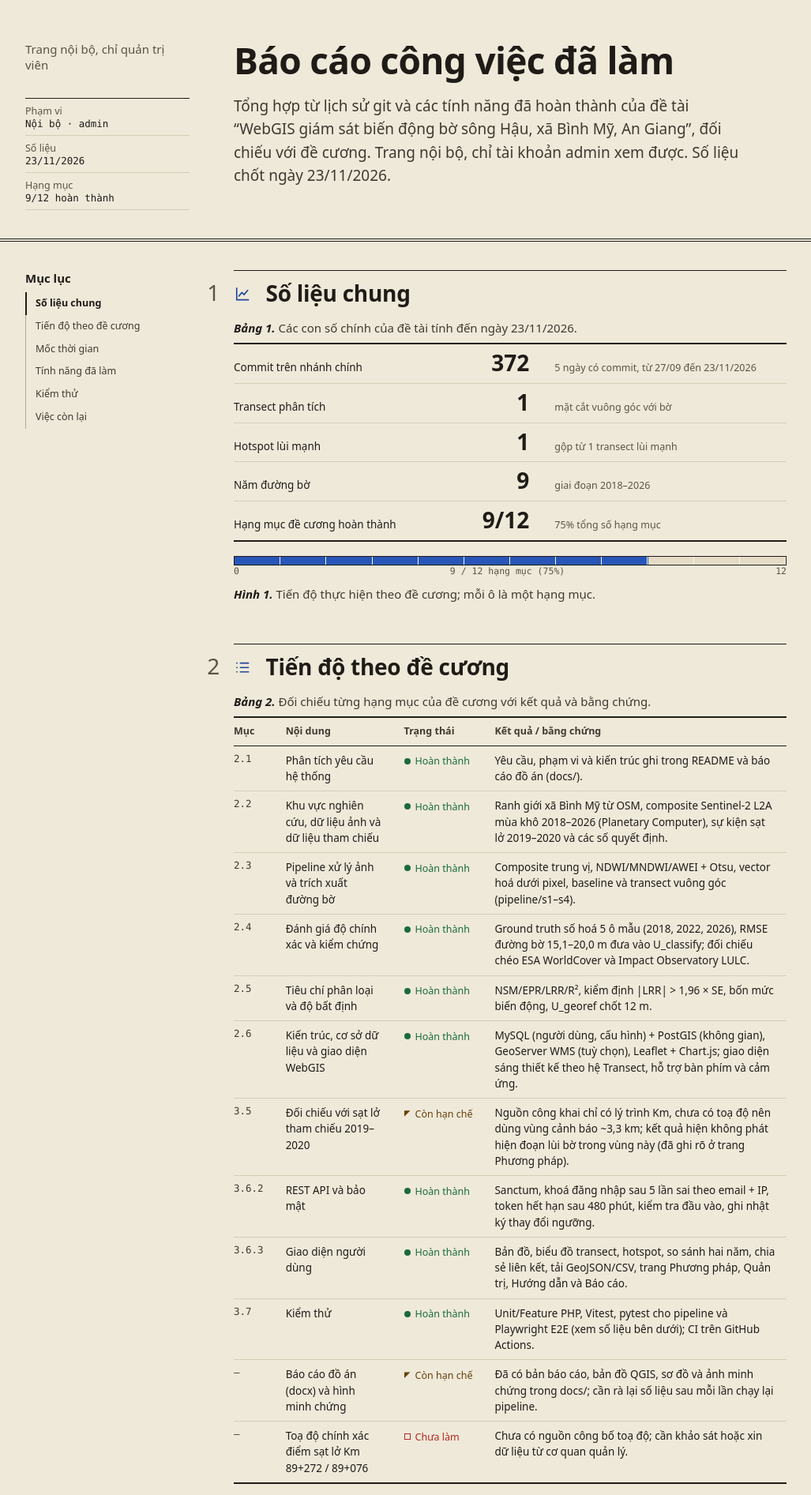
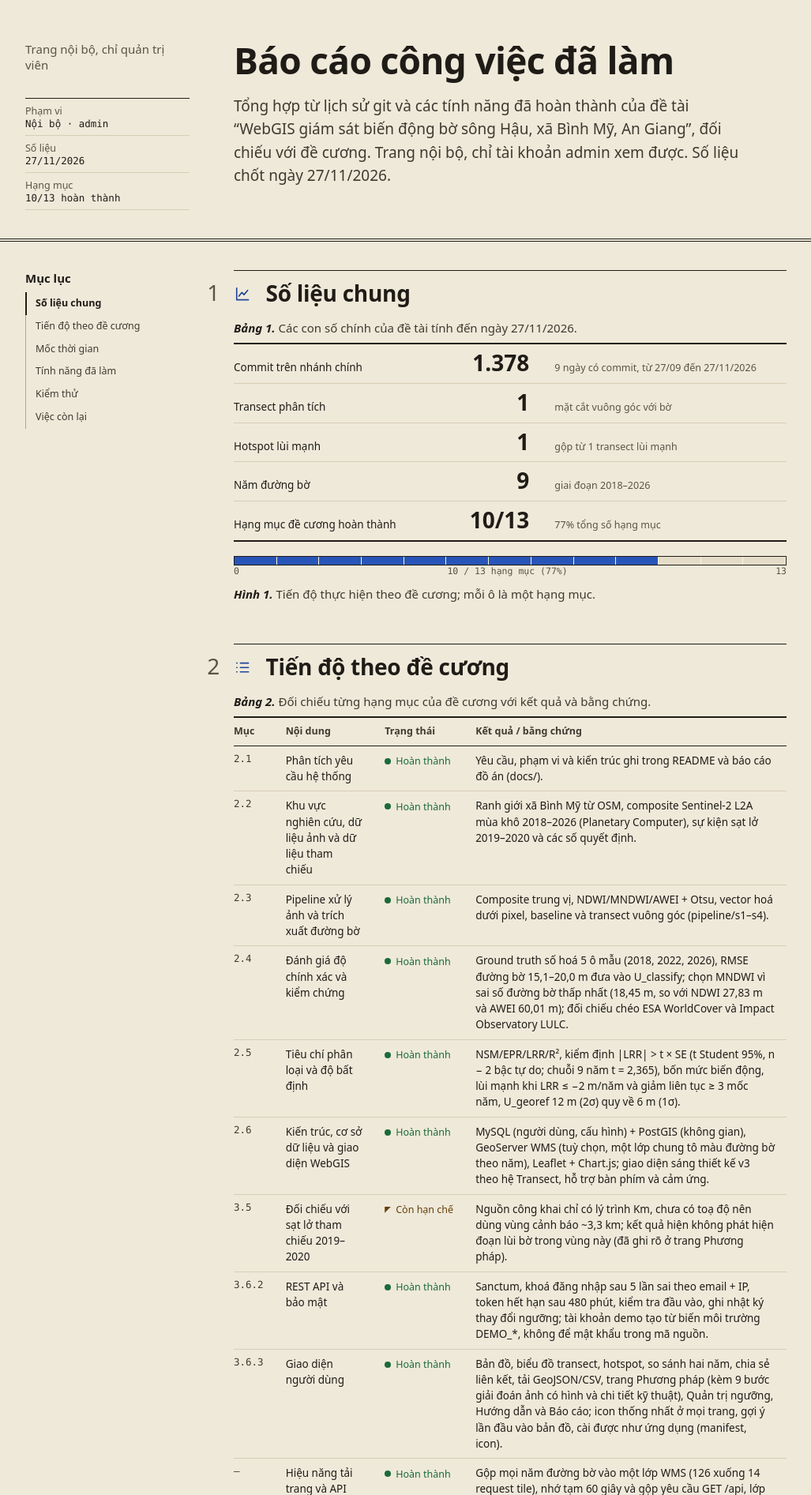
Before and after one commit to nvs15122k4/web-gis, a Laravel app: template web/resources/views/report/index.blade.php in a window 1280 px wide. Shown: the part 56-1949 px from the top of the page at 79% size, without its empty margins (126-1153 px from the left). Run offline with Laravel 12, Linux system fonts and the light colour scheme; the template is opened without the code that fills it: most values are stand-ins (such as "Sample title", 1, 10 or a date in 2020); style sheets or scripts are compiled from the project's sources; some libraries are stand-ins or nearby versions.

Commit message:
feat(web): cập nhật nội dung và số liệu trang báo cáo theo bản v3

```diff
--- a/web/resources/views/report/index.blade.php
+++ b/web/resources/views/report/index.blade.php
@@ -4,12 +4,13 @@
         ['2.1', 'Phân tích yêu cầu hệ thống', 'done', 'Yêu cầu, phạm vi và kiến trúc ghi trong README và báo cáo đồ án (docs/).'],
         ['2.2', 'Khu vực nghiên cứu, dữ liệu ảnh và dữ liệu tham chiếu', 'done', 'Ranh giới xã Bình Mỹ từ OSM, composite Sentinel-2 L2A mùa khô 2018–2026 (Planetary Computer), sự kiện sạt lở 2019–2020 và các số quyết định.'],
         ['2.3', 'Pipeline xử lý ảnh và trích xuất đường bờ', 'done', 'Composite trung vị, NDWI/MNDWI/AWEI + Otsu, vector hoá dưới pixel, baseline và transect vuông góc (pipeline/s1–s4).'],
-        ['2.4', 'Đánh giá độ chính xác và kiểm chứng', 'done', 'Ground truth số hoá 5 ô mẫu (2018, 2022, 2026), RMSE đường bờ 15,1–20,0 m đưa vào U_classify; đối chiếu chéo ESA WorldCover và Impact Observatory LULC.'],
-        ['2.5', 'Tiêu chí phân loại và độ bất định', 'done', 'NSM/EPR/LRR/R², kiểm định |LRR| > 1,96 × SE, bốn mức biến động, U_georef chốt 12 m.'],
-        ['2.6', 'Kiến trúc, cơ sở dữ liệu và giao diện WebGIS', 'done', 'MySQL (người dùng, cấu hình) + PostGIS (không gian), GeoServer WMS (tuỳ chọn), Leaflet + Chart.js; giao diện sáng thiết kế theo hệ Transect, hỗ trợ bàn phím và cảm ứng.'],
+        ['2.4', 'Đánh giá độ chính xác và kiểm chứng', 'done', 'Ground truth số hoá 5 ô mẫu (2018, 2022, 2026), RMSE đường bờ 15,1–20,0 m đưa vào U_classify; chọn MNDWI vì sai số đường bờ thấp nhất (18,45 m, so với NDWI 27,83 m và AWEI 60,01 m); đối chiếu chéo ESA WorldCover và Impact Observatory LULC.'],
+        ['2.5', 'Tiêu chí phân loại và độ bất định', 'done', 'NSM/EPR/LRR/R², kiểm định |LRR| > t × SE (t Student 95%, n − 2 bậc tự do; chuỗi 9 năm t = 2,365), bốn mức biến động, lùi mạnh khi LRR ≤ −2 m/năm và giảm liên tục ≥ 3 mốc năm, U_georef 12 m (2σ) quy về 6 m (1σ).'],
+        ['2.6', 'Kiến trúc, cơ sở dữ liệu và giao diện WebGIS', 'done', 'MySQL (người dùng, cấu hình) + PostGIS (không gian), GeoServer WMS (tuỳ chọn, một lớp chung tô màu đường bờ theo năm), Leaflet + Chart.js; giao diện sáng thiết kế v3 theo hệ Transect, hỗ trợ bàn phím và cảm ứng.'],
         ['3.5', 'Đối chiếu với sạt lở tham chiếu 2019–2020', 'part', 'Nguồn công khai chỉ có lý trình Km, chưa có toạ độ nên dùng vùng cảnh báo ~3,3 km; kết quả hiện không phát hiện đoạn lùi bờ trong vùng này (đã ghi rõ ở trang Phương pháp).'],
-        ['3.6.2', 'REST API và bảo mật', 'done', 'Sanctum, khoá đăng nhập sau 5 lần sai theo email + IP, token hết hạn sau 480 phút, kiểm tra đầu vào, ghi nhật ký thay đổi ngưỡng.'],
-        ['3.6.3', 'Giao diện người dùng', 'done', 'Bản đồ, biểu đồ transect, hotspot, so sánh hai năm, chia sẻ liên kết, tải GeoJSON/CSV, trang Phương pháp, Quản trị, Hướng dẫn và Báo cáo.'],
+        ['3.6.2', 'REST API và bảo mật', 'done', 'Sanctum, khoá đăng nhập sau 5 lần sai theo email + IP, token hết hạn sau 480 phút, kiểm tra đầu vào, ghi nhật ký thay đổi ngưỡng; tài khoản demo tạo từ biến môi trường DEMO_*, không để mật khẩu trong mã nguồn.'],
+        ['3.6.3', 'Giao diện người dùng', 'done', 'Bản đồ, biểu đồ transect, hotspot, so sánh hai năm, chia sẻ liên kết, tải GeoJSON/CSV, trang Phương pháp (kèm 9 bước giải đoán ảnh có hình và chi tiết kỹ thuật), Quản trị ngưỡng, Hướng dẫn và Báo cáo; icon thống nhất ở mọi trang, gợi ý lần đầu vào bản đồ, cài được như ứng dụng (manifest, icon).'],
+        ['—', 'Hiệu năng tải trang và API', 'done', 'Gộp mọi năm đường bờ vào một lớp WMS (126 xuống 14 request tile), nhớ tạm 60 giây và gộp yêu cầu GET /api, lớp transect/hotspot và Chart.js chỉ tải khi cần, truy vấn GeoJSON bỏ cột geom nguyên bản, cache asset và nén trên Apache.'],
         ['3.7', 'Kiểm thử', 'done', 'Unit/Feature PHP, Vitest, pytest cho pipeline và Playwright E2E (xem số liệu bên dưới); CI trên GitHub Actions.'],
         ['—', 'Báo cáo đồ án (docx) và hình minh chứng', 'part', 'Đã có bản báo cáo, bản đồ QGIS, sơ đồ và ảnh minh chứng trong docs/; cần rà lại số liệu sau mỗi lần chạy lại pipeline.'],
         ['—', 'Toạ độ chính xác điểm sạt lở Km 89+272 / 89+076', 'todo', 'Chưa có nguồn công bố toạ độ; cần khảo sát hoặc xin dữ liệu từ cơ quan quản lý.'],
@@ -33,10 +34,10 @@
         <p class="eyebrow">Trang nội bộ, chỉ quản trị viên</p>
         <h1>Báo cáo công việc đã làm</h1>
         <p class="lead">Tổng hợp từ lịch sử git và các tính năng đã hoàn thành của đề tài “WebGIS giám sát biến động bờ sông Hậu, xã Bình Mỹ, An Giang”,
-        đối chiếu với đề cương. Trang nội bộ, chỉ tài khoản admin xem được. Số liệu chốt ngày 23/11/2026.</p>
+        đối chiếu với đề cương. Trang nội bộ, chỉ tài khoản admin xem được. Số liệu chốt ngày 27/11/2026.</p>
         <dl class="page-stamp" aria-label="Thông tin tài liệu">
             <div><dt>Phạm vi</dt><dd>Nội bộ · admin</dd></div>
-            <div><dt>Số liệu</dt><dd>23/11/2026</dd></div>
+            <div><dt>Số liệu</dt><dd>27/11/2026</dd></div>
             <div><dt>Hạng mục</dt><dd>{{ $done }}/{{ $total }} hoàn thành</dd></div>
         </dl>
     </div>
@@ -56,9 +57,9 @@
     <section id="so-lieu">
         <h2>@include('partials.icon', ['name' => 'chart', 'class' => 'ico h-ico']) Số liệu chung</h2>
         <table class="stats">
-            <caption>Các con số chính của đề tài tính đến ngày 23/11/2026.</caption>
+            <caption>Các con số chính của đề tài tính đến ngày 27/11/2026.</caption>
             <tbody>
-                <tr><th scope="row">Commit trên nhánh chính</th><td class="v">372</td><td class="n">5 ngày có commit, từ 27/09 đến 23/11/2026</td></tr>
+                <tr><th scope="row">Commit trên nhánh chính</th><td class="v">1.378</td><td class="n">9 ngày có commit, từ 27/09 đến 27/11/2026</td></tr>
                 <tr><th scope="row">Transect phân tích</th><td class="v">{{ $transectCount }}</td><td class="n">mặt cắt vuông góc với bờ</td></tr>
                 <tr><th scope="row">Hotspot lùi mạnh</th><td class="v">{{ $hotspotCount }}</td><td class="n">gộp từ {{ $severeCount }} transect lùi mạnh</td></tr>
                 <tr><th scope="row">Năm đường bờ</th><td class="v">9</td><td class="n">giai đoạn 2018–2026</td></tr>
@@ -102,9 +103,18 @@
             <li><time datetime="2026-11-07">07/11/2026 — 121 commit</time>
                 Vector hoá đường bờ dưới pixel và chạy lại kết quả; đưa RMSE ground truth vào độ bất định; bổ sung mạnh kiểm thử;
                 sửa lỗi API (bbox dạng mảng, id quá lớn, ngưỡng âm/quá dài); khoá đăng nhập sai và token hết hạn.</li>
-            <li><time datetime="2026-11-23">23/11/2026 — 35 commit</time>
+            <li><time datetime="2026-11-23">23/11/2026 — 147 commit</time>
                 Truy cập: liên kết bỏ qua điều hướng, focus, vùng chạm 44 px, giảm chuyển động, tương phản; giao diện sáng thống nhất theo hệ Transect (bỏ chế độ tối);
-                kiểm thử JavaScript; thêm trang Hướng dẫn sử dụng và Báo cáo công việc (trang này).</li>
+                kiểm thử JavaScript; thêm trang Hướng dẫn sử dụng và Báo cáo công việc (trang này); chốt trước tiêu chí phân loại (ngưỡng lùi mạnh tuyệt đối, độ tin cậy 95%, U_georef quy về 1σ).</li>
+            <li><time datetime="2026-11-24">24/11/2026 — 114 commit</time>
+                Dải tiêu đề trang Giới thiệu &amp; phương pháp, lớp nền Việt Nam từ Natural Earth, cache công khai kèm ETag cho API đọc, kiểm tra sức khoẻ /healthz và trạng thái GeoServer.</li>
+            <li><time datetime="2026-11-25">25/11/2026 — 43 commit</time>
+                Thiết kế lại giao diện: design tokens mới, viết lại thanh thời gian, khung cho màn hình nhỏ và trang đăng nhập.</li>
+            <li><time datetime="2026-11-26">26/11/2026 — 614 commit</time>
+                Giao diện v3: tìm kiếm, bảng thuộc tính và cây lớp theo phong cách atlas, phông hệ thống; nạp đường bờ chính từ bản QGIS giải đoán cùng các đường bờ đối chứng (Sentinel-2 C1, Landsat) và phân tích độ nhạy; cấu hình lớp lưu ở cơ sở dữ liệu.</li>
+            <li><time datetime="2026-11-27">27/11/2026 — 123 commit</time>
+                Tăng tốc tải trang (một lớp WMS cho mọi năm, nhớ tạm API, tải chậm lớp và biểu đồ); icon cho các trang phụ, icon tab và manifest; gợi ý lần đầu vào bản đồ;
+                9 bước giải đoán ảnh ở trang Phương pháp; tài khoản demo qua biến môi trường; README và ảnh giao diện v3.</li>
         </ol>
     </section>
 
@@ -113,21 +123,22 @@
         <h3>@include('partials.icon', ['name' => 'code', 'class' => 'ico h-ico']) Pipeline (Python)</h3>
         <ul>
             <li>Tải Sentinel-2 L2A, lọc mây bằng SCL, composite trung vị mùa khô tháng 1–3.</li>
-            <li>Chỉ số nước NDWI/MNDWI/AWEI, ngưỡng Otsu, vector hoá đường bờ cắt theo ranh giới xã.</li>
-            <li>Baseline, transect cách đều, NSM/EPR/LRR/R², độ bất định, phân loại Mục 2.5, gom hotspot lùi mạnh.</li>
+            <li>Chỉ số nước NDWI/MNDWI/AWEI so sánh trên ground truth, chọn MNDWI; ngưỡng Otsu, vector hoá đường bờ cắt theo ranh giới xã.</li>
+            <li>Baseline, transect cách đều, NSM/EPR/LRR/R² kèm khoảng tin cậy 95% của LRR, độ bất định, phân loại Mục 2.5, gom hotspot lùi mạnh.</li>
             <li>Đánh giá Precision/Recall/F1/IoU và RMSE từ ground truth số hoá; đối chiếu chéo sản phẩm phủ bề mặt độc lập.</li>
         </ul>
         <h3>@include('partials.icon', ['name' => 'map', 'class' => 'ico h-ico']) Ứng dụng web (Laravel)</h3>
         <ul>
             <li>REST API tra cứu đường bờ, transect, hotspot, sự kiện tham chiếu, thống kê; xuất GeoJSON/CSV.</li>
-            <li>Bản đồ tương tác: lớp bản đồ (GeoJSON từ API, hoặc WMS khi có GeoServer), tô màu theo mức biến động, so sánh hai năm, lọc hotspot, chia sẻ liên kết.</li>
-            <li>Trang Phương pháp, Quản trị ngưỡng (có nhật ký), Hướng dẫn sử dụng và Báo cáo công việc (chỉ admin, chặn phía máy chủ).</li>
-            <li>Giao diện sáng theo hệ thiết kế Transect (lưới 1 px, Cobalt/Vermilion), hỗ trợ bàn phím, trình đọc màn hình, màn hình cảm ứng và bố cục điện thoại dạng bottom sheet.</li>
+            <li>Bản đồ tương tác: lớp bản đồ (GeoJSON từ API, hoặc WMS khi có GeoServer), tô màu theo mức biến động, đường bờ nhiều năm trong một lớp, so sánh hai năm, lọc hotspot, tìm kiếm, bảng thuộc tính, chia sẻ liên kết.</li>
+            <li>Trang Phương pháp (9 bước giải đoán ảnh), Quản trị ngưỡng (có nhật ký), Hướng dẫn sử dụng và Báo cáo công việc (chỉ admin, chặn phía máy chủ).</li>
+            <li>Giao diện sáng theo hệ thiết kế Transect (lưới 1 px, Cobalt/Vermilion), hỗ trợ bàn phím, trình đọc màn hình, màn hình cảm ứng, bố cục điện thoại dạng bottom sheet và cài được như ứng dụng web.</li>
         </ul>
         <h3>@include('partials.icon', ['name' => 'server', 'class' => 'ico h-ico']) Hạ tầng</h3>
         <ul>
             <li>GeoServer (tuỳ chọn) với style SLD và layer group nền bản đồ tự phục vụ; PostGIS cho dữ liệu không gian, MySQL cho người dùng và cấu hình.</li>
             <li>CI GitHub Actions; E2E chạy trên CSDL và workspace GeoServer riêng.</li>
+            <li>Cấu hình cache và nén cho máy chủ Apache; tài khoản demo seed từ biến môi trường <code>DEMO_*</code>.</li>
         </ul>
     </section>
 
@@ -136,19 +147,20 @@
         <div class="table-wrap"><table>
             <caption>Các bộ kiểm thử của dự án.</caption>
             <tr><th>Loại</th><th>Công cụ</th><th>Quy mô</th></tr>
-            <tr><td>Unit + Feature (PHP)</td><td>PHPUnit</td><td>hơn 530 phương thức kiểm thử</td></tr>
-            <tr><td>JavaScript giao diện</td><td>Vitest</td><td>120 ca</td></tr>
-            <tr><td>Pipeline</td><td>pytest</td><td>73 ca</td></tr>
-            <tr><td>Đầu–cuối</td><td>Playwright (Chromium, Firefox, WebKit)</td><td>134 kịch bản</td></tr>
+            <tr><td>Unit + Feature (PHP)</td><td>PHPUnit</td><td>618 phương thức kiểm thử</td></tr>
+            <tr><td>JavaScript giao diện</td><td>Vitest</td><td>160 ca (21 tệp)</td></tr>
+            <tr><td>Pipeline</td><td>pytest</td><td>hơn 190 hàm kiểm thử</td></tr>
+            <tr><td>Đầu–cuối</td><td>Playwright (Chromium, Firefox, WebKit)</td><td>167 kịch bản (501 lượt chạy trên 3 trình duyệt)</td></tr>
         </table></div>
-        <p class="hint">Số liệu đếm theo mã nguồn ngày 23/11/2026, chưa tính ca sinh từ data provider. WebKit không chạy được trên Ubuntu mới nên có script <code>test:no-webkit</code>.</p>
+        <p class="hint">Số liệu đếm theo mã nguồn ngày 27/11/2026 (Vitest đo bằng lần chạy thực), chưa tính ca sinh từ data provider. WebKit không chạy được trên Ubuntu mới nên có script <code>test:no-webkit</code>.</p>
     </section>
 
     <section id="con-lai">
         <h2>@include('partials.icon', ['name' => 'alert', 'class' => 'ico h-ico']) Việc còn lại và rủi ro</h2>
         <ul>
             <li>Toạ độ chính xác của điểm sạt lở tham chiếu (Km 89+272 / 89+076) chưa có; các số quyết định lấy từ báo chí, chưa đối chiếu bản gốc.</li>
-            <li>Pipeline chưa phát hiện đoạn lùi bờ quanh vùng sạt lở 2019–2020; cần trình bày như hạn chế của phương pháp, không như bằng chứng khớp thực tế.</li>
+            <li>Pipeline chưa phát hiện đoạn lùi bờ quanh vùng sạt lở 2019–2020 (73 transect trong 300 m: 50 bồi, 23 ổn định); cần trình bày như hạn chế của phương pháp, không như bằng chứng khớp thực tế.</li>
+            <li>Mỗi năm chỉ có một đường bờ mùa khô và số cảnh dùng chênh nhiều giữa các năm (4 đến 13 cảnh), nên chất lượng composite không đồng đều.</li>
             <li>Ground truth mới có 5 ô mẫu; nếu bổ sung thêm ô và năm thì cần chạy lại đánh giá và cập nhật U_classify.</li>
             <li>Rà lại số liệu trong báo cáo docx sau mỗi lần chạy lại pipeline.</li>
         </ul>
```
